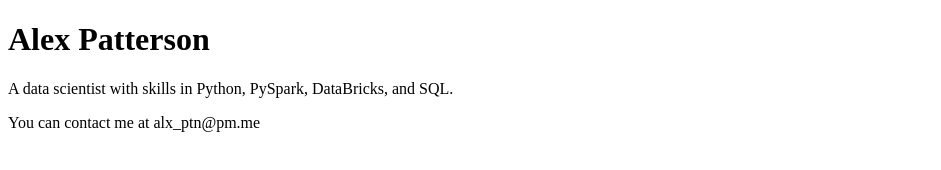
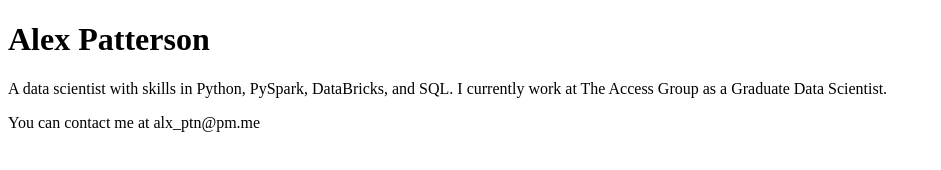
Before and after one commit to squalidbus/personal-website, a plain HTML site: page index.html in a window 1280 px wide. Shown: the whole page, without its empty margins (0-941 px from the left). Drawn offline with Linux system fonts and the light colour scheme.

Commit message:
add more text to index

```diff
--- a/index.html
+++ b/index.html
@@ -7,7 +7,7 @@
 </head>
 <body>
     <h1>Alex Patterson</h1>
-    <p>A data scientist with skills in Python, PySpark, DataBricks, and SQL.</p>
+    <p>A data scientist with skills in Python, PySpark, DataBricks, and SQL. I currently work at The Access Group as a Graduate Data Scientist.</p>
     <p>You can contact me at alx_ptn@pm.me</p>
 </body>
 </html>
```
